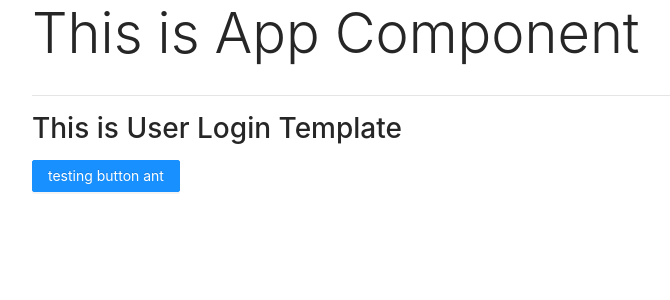
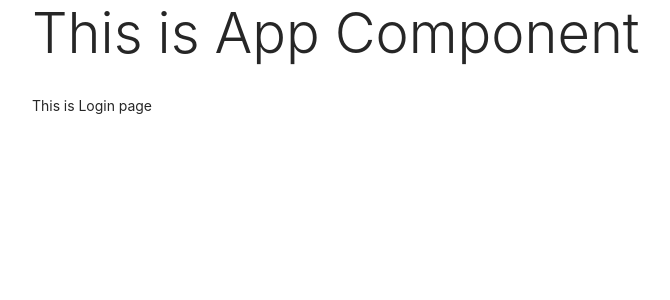
Before and after one commit to JosephLeTram/BC15_Nhom1_React_JiraNew, a React (Create React App) app: page / in a window 1280 px wide. Shown: the top 300 px of the page, without its empty margins (53-723 px from the left). Built offline with nearby package versions, Linux system fonts and the light colour scheme.

Commit message:
created LoginPage layout

```diff
--- a/src/App.js
+++ b/src/App.js
@@ -1,11 +1,11 @@
 import "./App.css";
-import UserLoginTemplate from "./templates/HomeTemplate/UserLoginTemplate";
+import Login from "./pages/Login";
 
 function App() {
   return (
     <div className="container">
       <h3 className="display-4">This is App Component</h3>
-      <UserLoginTemplate />
+      <Login />
     </div>
   );
 }
--- /dev/null
+++ b/src/pages/Login.js
@@ -0,0 +1,5 @@
+import React from "react";
+
+export default function Login() {
+  return <div>This is Login page</div>;
+}
```
